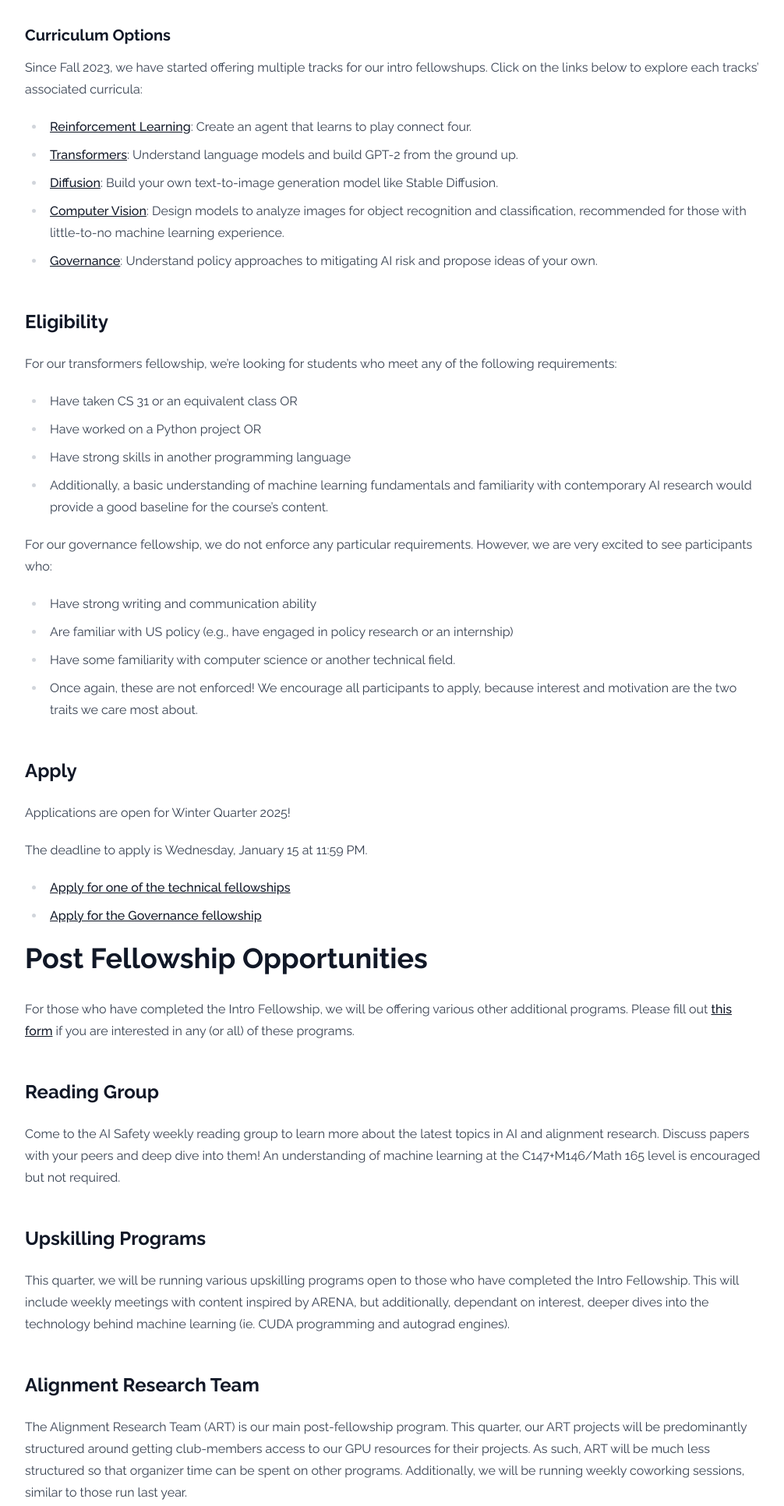
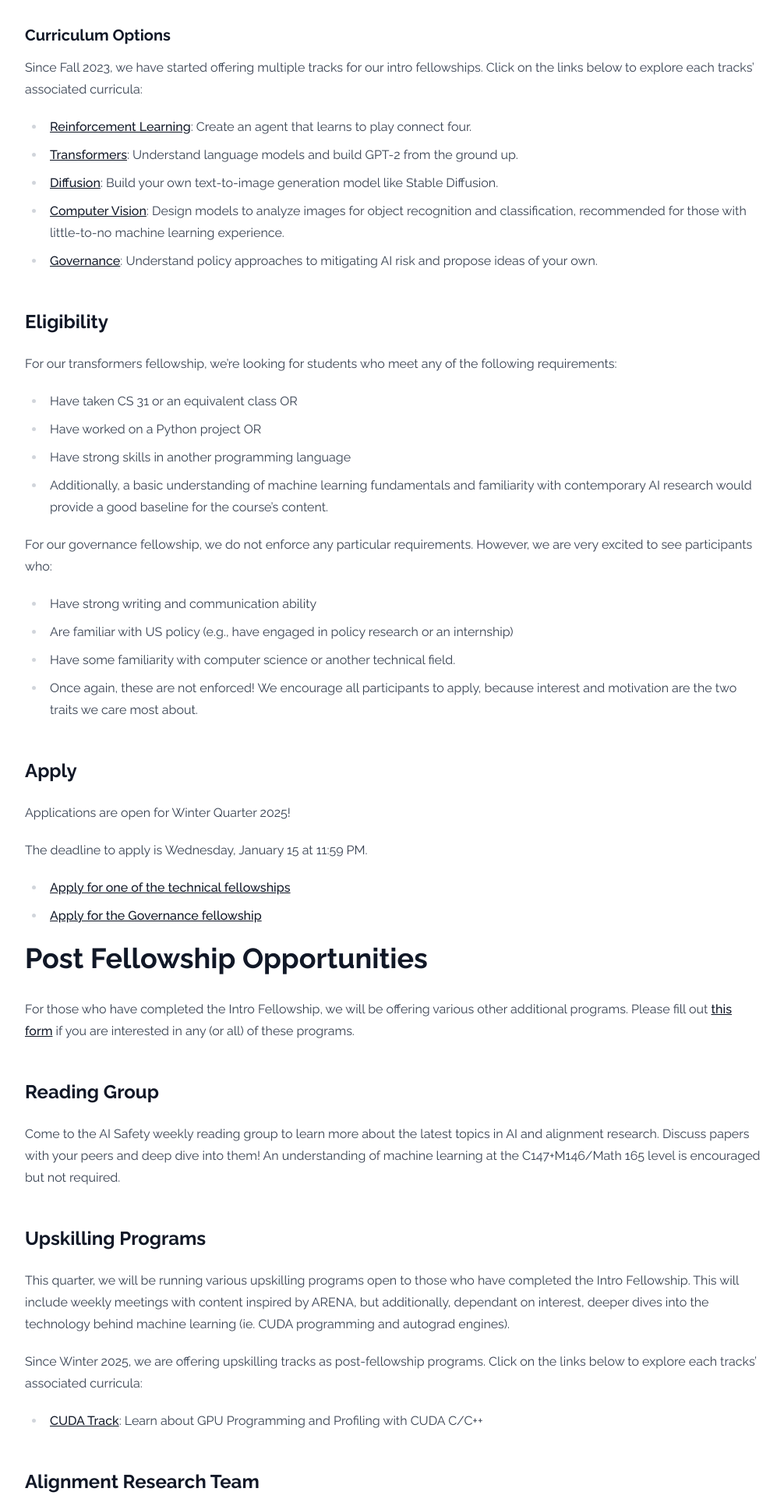
Before and after one commit to AIS-UCLA/website-astro, an Astro site: page /join in a window 1280 px wide. Shown: the part 615-2547 px from the top of the page at 78% size, without its empty margins (136-1142 px from the left). Built offline with nearby package versions, Linux system fonts and the light colour scheme; Astro itself is replaced by a stand-in of ours.

Commit message:
Update join.md

```diff
--- a/src/pages/join.md
+++ b/src/pages/join.md
@@ -29,7 +29,7 @@ to dive deeper on topics that interest them!
 ### Curriculum Options
 
 Since Fall 2023, we have started offering multiple tracks for our intro
-fellowshups. Click on the links below to explore each tracks' associated
+fellowships. Click on the links below to explore each tracks' associated
 curricula:
 
 - [Reinforcement Learning](/fellowships/rl): Create an agent that learns to play connect four.
@@ -37,6 +37,9 @@ curricula:
 - [Diffusion](/fellowships/diffusion): Build your own text-to-image generation model like Stable Diffusion.
 - [Computer Vision](/fellowships/cv): Design models to analyze images for object recognition and classification, recommended for those with little-to-no machine learning experience.
 - [Governance](/fellowships/governance): Understand policy approaches to mitigating AI risk and propose ideas of your own.
+
+
+
 
 ## Eligibility
 
@@ -82,6 +85,10 @@ This quarter, we will be running various upskilling programs open to those who h
 This will include weekly meetings with content inspired by ARENA, but additionally, dependant on interest, deeper
 dives into the technology behind machine learning (ie. CUDA programming and autograd engines).
 
+Since Winter 2025, we are offering upskilling tracks as post-fellowship programs. Click on the links below to explore each tracks’ associated curricula:
+
+- [CUDA Track](/upskilling-tracks/cuda): Learn about GPU Programming and Profiling with CUDA C/C++
+
 ## Alignment Research Team
 
 The Alignment Research Team (ART) is our main post-fellowship program. This quarter, our ART projects will be
```
